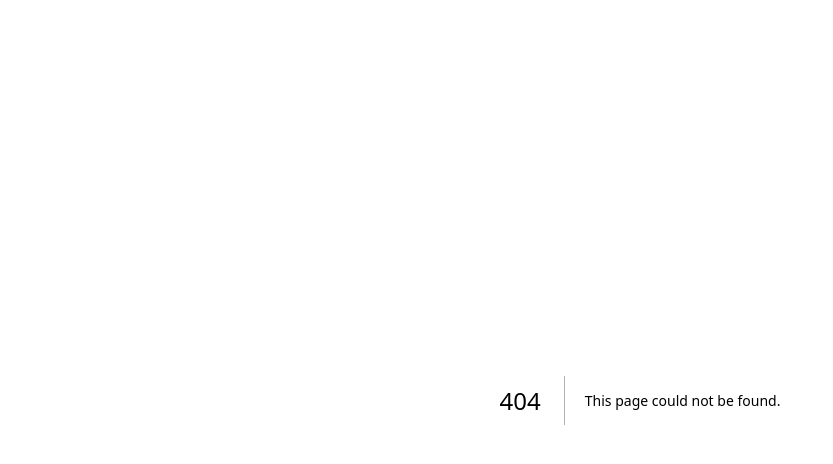
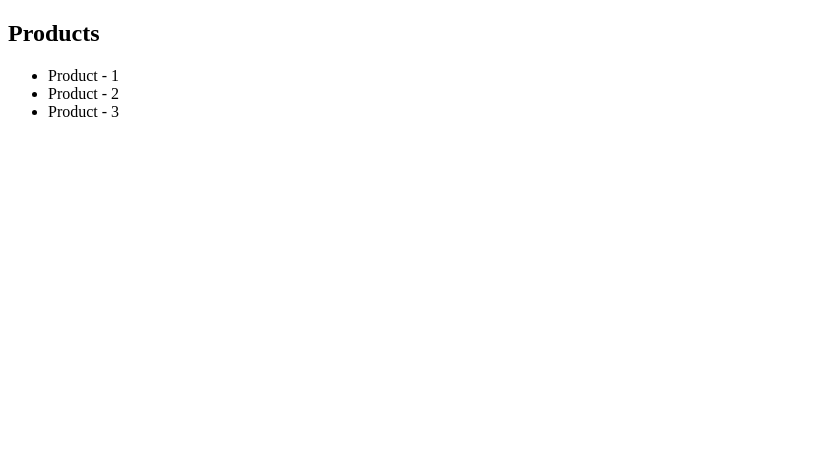
Before and after one commit to imgeekabhi/Learning-Next14, a Next.js app: page /products in a window 1280 px wide. Before the commit this address had no page. Shown: the top 464 px of the page, without its empty margins (0-833 px from the left). Built offline with nearby package versions, Linux system fonts and the light colour scheme.

Commit message:
implement dynamic route

```diff
--- /dev/null
+++ b/src/app/products/page.tsx
@@ -0,0 +1,22 @@
+import React from 'react'
+
+const Products = () => {
+    return (
+        <div>
+            <h2>Products</h2>
+            <ul>
+                <li>
+                    Product - 1
+                </li>
+                <li>
+                    Product - 2
+                </li>
+                <li>
+                    Product - 3
+                </li>
+            </ul>
+        </div>
+    )
+}
+
+export default Products
```
Also changed, not shown: src/app/products/[productId]/page.tsx (added, +9 -0 lines).
